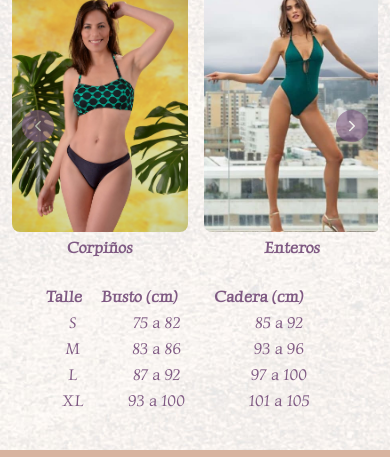
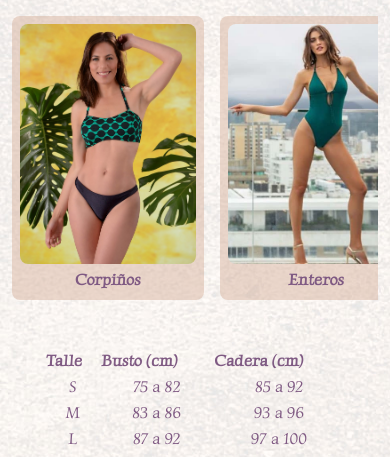
Before and after one commit to CarmenDuque/aquamar, a plain HTML site: page index.html in a window 390 px wide. Shown: the part 474-931 px from the top of the page. Drawn offline with nearby package versions, Linux system fonts and the light colour scheme.

Commit message:
tarjetas index listas y bonitas

```diff
--- a/css/home.css
+++ b/css/home.css
@@ -35,13 +35,21 @@
   position: relative;
 }
 
+.productos__title {
+  font-weight: 700;
+}
+
 .productos__links {
   display: flex;
   align-items: center;
   justify-content: flex-start;
   gap: 16px;
-  overflow-x: scroll;
   width: 100%;
+  padding: var(--l);
+
+  overflow-x: auto;
+  overscroll-behavior-inline: contain;
+  scroll-snap-type: inline mandatory;
 }
 
 @media (min-width: 600px) {
@@ -51,48 +59,32 @@
   }
 }
 
-.productos__links__direction {
-  position: absolute;
-  display: flex;
-  align-items: center;
-  justify-content: center;
-  color: white;
-  background-color: var(--color-main);
-  border-radius: 100%;
+.productos__links__card {
+  background-color: var(--bg-color-secondary);
   padding: var(--xs);
-  opacity: 0.6;
-}
+  border-radius: var(--xs);
+  transition: all 300ms ease-in-out;
 
-.productos__links__direction.forwards {
-  right: 10px;
-}
-
-.productos__links__direction.backwards {
-  left: 10px;
-}
-
-.productos__links__link {
   display: flex;
   flex-direction: column;
   align-items: center;
   gap: var(--xxs);
+
+  scroll-snap-align: start;
 }
-.productos__links__link:hover {
-  color: var(--color-secondary);
+.productos__links__card:hover {
+  transform: scale(1.05);
+  box-shadow: var(--shadow);
 }
 
-.productos__links__link img {
+.productos__links__card img {
   object-fit: cover;
   max-width: 240px;
   max-height: 240px;
   border-radius: var(--xs);
 }
 
-.productos__links__link img:hover {
-  transform: scale(1.05);
-}
-
-.productos__links__link span {
+.productos__links__card span {
   font-weight: bold;
 }
 
--- a/css/index.css
+++ b/css/index.css
@@ -12,13 +12,18 @@
 
   --footer-height: 40px;
 
-  --color-main: #7f5a83;
-  --color-secondary: #d8b4a0;
+  --color-main: rgb(127, 90, 131);
+  --color-secondary: rgb(216, 180, 160);
+
+  --bg-color-main: rgba(127, 90, 131, 0.5);
+  --bg-color-secondary: rgba(216, 180, 160, 0.5);
 
   --font-title: 18px;
   --font-medium: 14px;
   --font-small: 12px;
   --font-smallest: 10px;
+
+  --shadow: var(--xxs) var(--xxs) var(--m) var(--xxs) rgba(0, 0, 0, 0.2);
 }
 
 @media (max-width: 600px) {
--- a/index.html
+++ b/index.html
@@ -110,26 +110,20 @@
       </div>
 
       <section id="productos">
-        <h2>Nuestros Productos</h2>
+        <h2 class="productos__title">Nuestros Productos</h2>
         <div class="productos__links">
-          <a href="pages/corpinos.html" class="productos__links__link">
+          <a href="pages/corpinos.html" class="productos__links__card">
             <img src="images/corpinos/1.jpg" />
             <span>Corpiños</span>
           </a>
-          <a href="pages/enteros.html" class="productos__links__link">
+          <a href="pages/enteros.html" class="productos__links__card">
             <img src="images/enteros/Enteros.jpg" />
             <span>Enteros</span>
           </a>
-          <a href="pages/bikinis.html" class="productos__links__link">
+          <a href="pages/bikinis.html" class="productos__links__card">
             <img src="images/bikinis/2.jpg" />
             <span>Bikinis</span>
           </a>
-          <div class="mobile-only productos__links__direction forwards">
-            <ion-icon name="chevron-forward-outline"></ion-icon>
-          </div>
-          <div class="mobile-only productos__links__direction backwards">
-            <ion-icon name="chevron-back-outline"></ion-icon>
-          </div>
         </div>
       </section>
 
```
